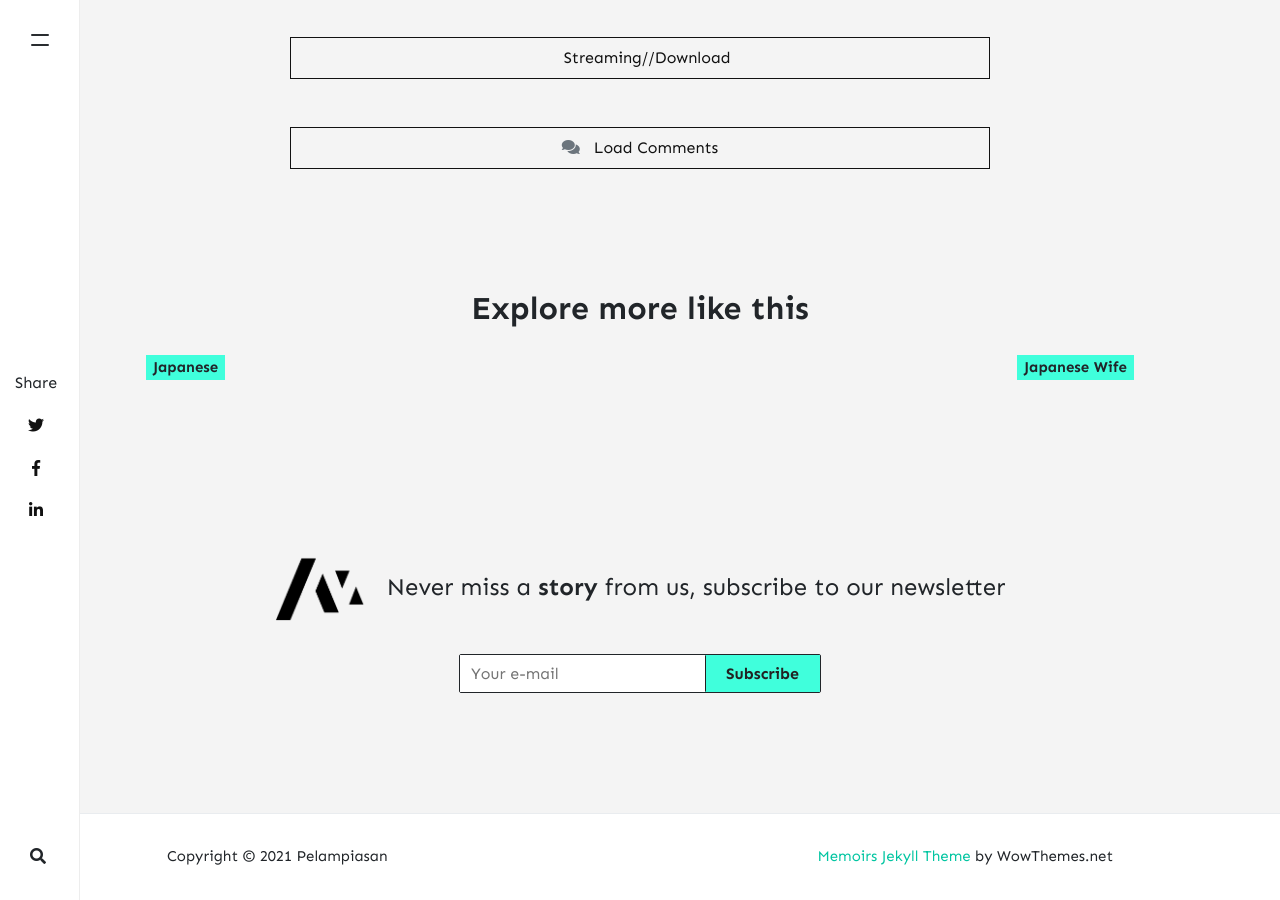
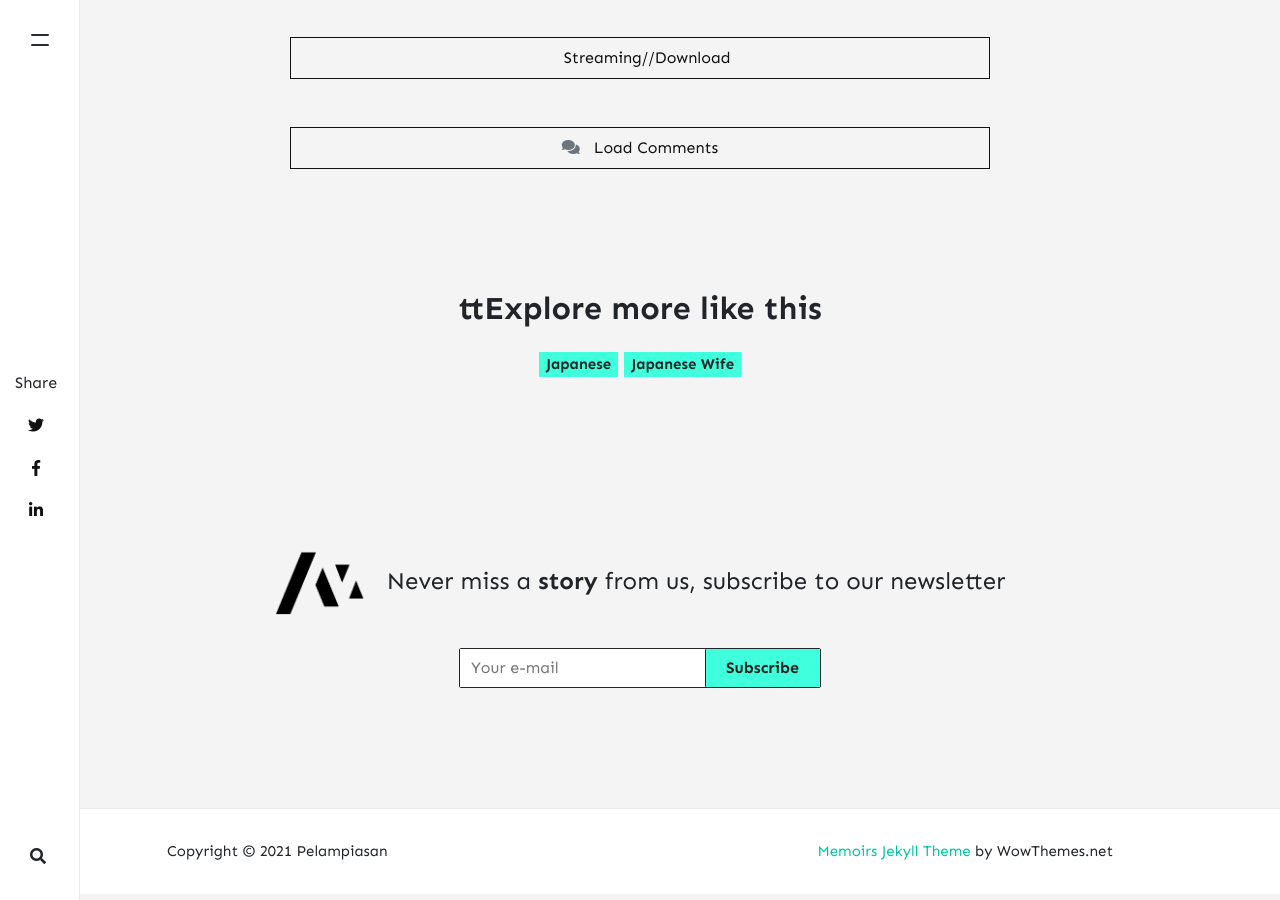
Before and after one commit to ziyoni/ziyoni.github.io, a Jekyll site: the page built from _posts/2021-09-18-pssyfking.md, in a window 1280 px wide and 900 px high, scrolled down 888 px. Built offline with Jekyll 4.4.1, drawn with Linux system fonts in a browser that asks for light colours; nearby versions of some CDN libraries; comment, search, counter and statistics services are not loaded.

Commit message:
Update related-posts.html

```diff
--- a/_includes/related-posts.html
+++ b/_includes/related-posts.html
@@ -3,7 +3,7 @@
 <div class="{% unless page.categories == empty %} related-posts {% endunless %}">
 
     {% unless page.categories == empty %}
-    <h2 class="text-center mb-4">Explore more like this</h2>
+    <h2 class="text-center mb-4">ttExplore more like this</h2>
     {% endunless %}
 
     <div class="d-flex justify-content-center align-items-center">
@@ -14,7 +14,7 @@
     <a class="smoothscroll badge badge-primary text-capitalize" href="{{site.baseurl}}/categories#{{ category | replace: " ","-" }}">{{ category }}</a>
     {% endfor %}
 
-<hr />
+<br />
 
     <!-- Tags -->
     {% assign sortedTags = page.tags | sort %}
```
